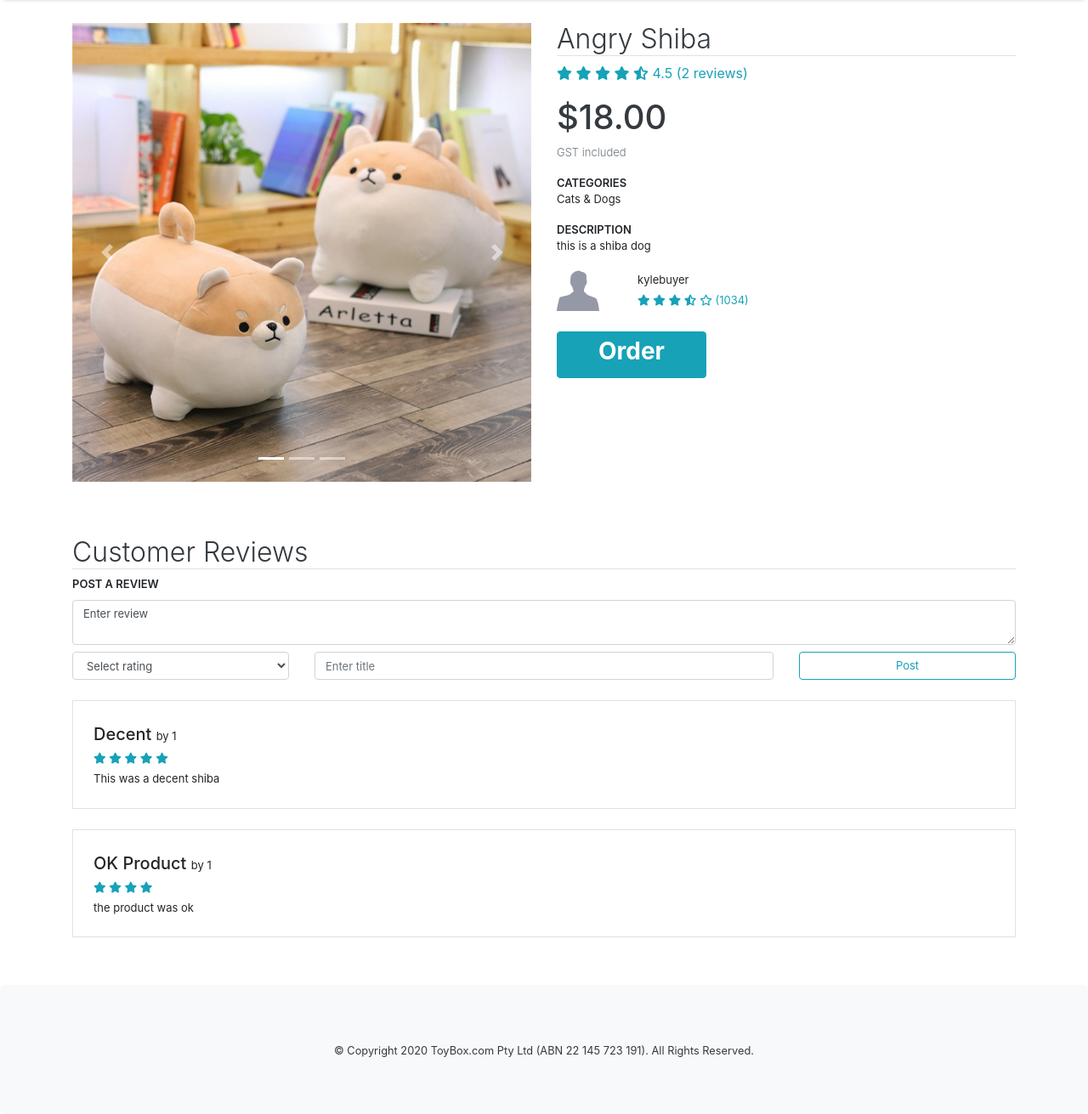
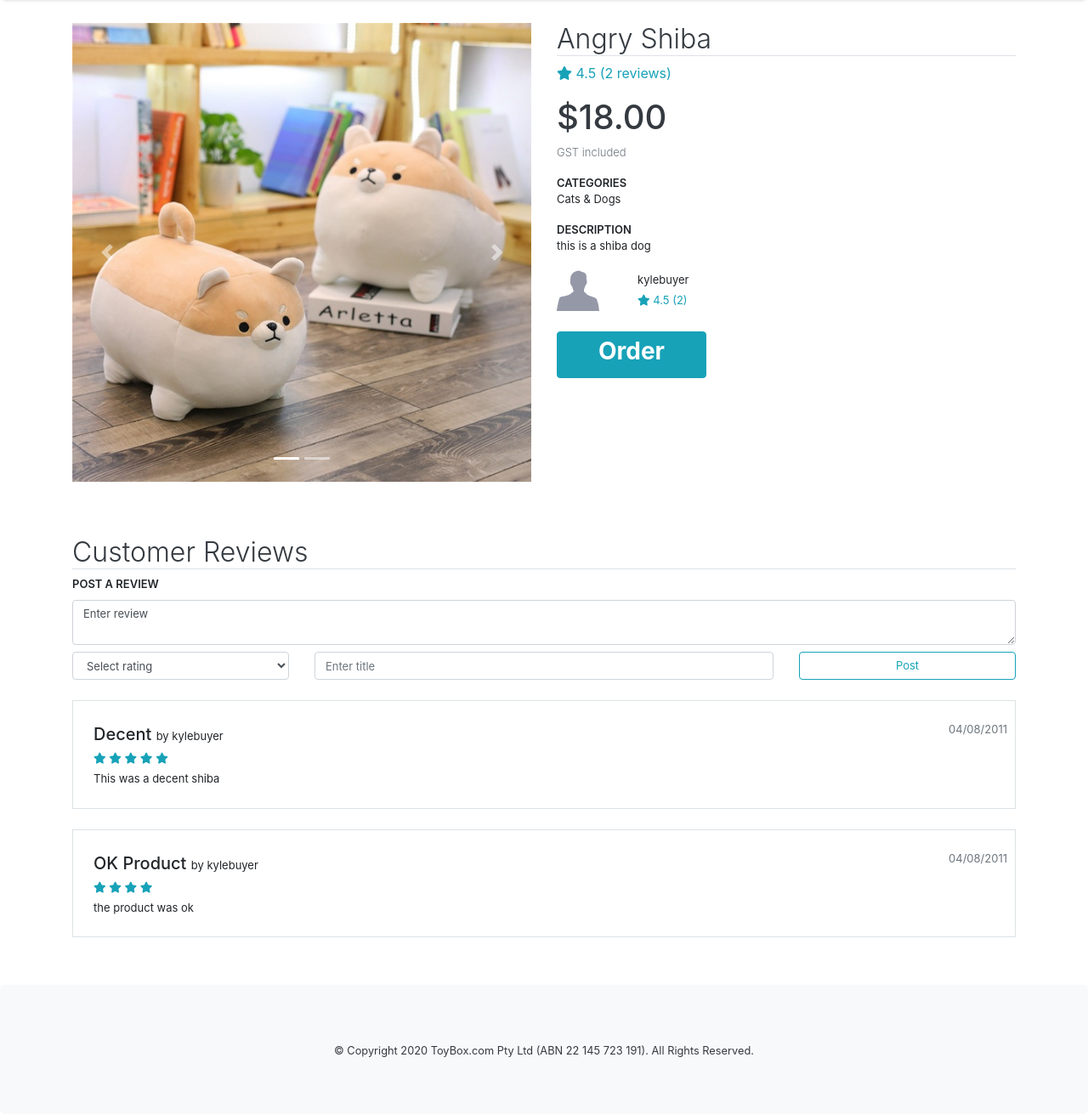
Before and after one commit to johnstonekyle/IAB207, a Flask app: page /product/1 in a window 1280 px wide. Shown: the part 101-1412 px from the top of the page at 85% size. Run offline with Flask 2, Linux system fonts and the light colour scheme; data comes from the database, SQL or seed files in the repository; both versions use the stored data as it was after the commit; some libraries are stand-ins or nearby versions.

Commit message:
completed 'view product' page excluding posting reviews

```diff
--- a/marketplace/products.py
+++ b/marketplace/products.py
@@ -1,6 +1,6 @@
 from flask import Blueprint, render_template, flash, redirect, url_for
 from flask_login import login_required, current_user
-from .models import Product, User
+from .models import Product, User, Comment
 from .forms import AddProductForm
 from werkzeug.utils import secure_filename
 import os
@@ -20,19 +20,34 @@ def view(id):
 
     #get review rating average
     rating = 0
-    index = 0
+    i = 0
     for comment in product.comments:
         rating += comment.rating
-        index += 1
-    if index > 0:
-        rating = round(rating/index, 2)
+        i += 1
+    if i > 0:
+        rating = round(rating/i, 2)
     else:
         rating = 'N/A'
 
     #get seller info
     seller = User.query.filter_by(id=product.seller_id).first()
 
-    return render_template('product.html', product=product, roundedPrice = roundedPrice, rating=rating, reviewCount=index, seller=seller)
+    #get seller avg rating
+    sellerRating = 0
+    j = 0
+    for prod in seller.products:
+        for com in prod.comments:
+            sellerRating += com.rating
+            j += 1
+    if j > 0:
+        sellerRating = round(sellerRating/j, 2)
+    else:
+        sellerRating = 'N/A'
+
+    #get comments with user joined
+    comments = db.session.query(Comment, User).filter_by(product_id=id).outerjoin(User, Comment.user_id == User.id).all()
+
+    return render_template('product.html', product=product, roundedPrice = roundedPrice, rating=rating, reviewCount=i, seller=seller, sellerRating=sellerRating, sellerReviewCount=j, comments=comments)
 
 def check_upload_file(fp, filename):
     #filename = fp.filename
@@ -42,7 +57,7 @@ def check_upload_file(fp, filename):
     #combined base path with image folder and file name
     upload_path = os.path.join(BASE_PATH, 'static/img/products', secure_filename(filename))
     #the path that will be stored and can be used in HTML
-    dp_upload_path = '/static/img/products'+ secure_filename(filename)
+    dp_upload_path = '/static/img/products/'+ secure_filename(filename)
 
     fp.save(upload_path)
     return dp_upload_path
--- a/marketplace/templates/product.html
+++ b/marketplace/templates/product.html
@@ -11,19 +11,27 @@
             <div id="carouselExampleIndicators" class="carousel slide mb-3" data-ride="carousel">
                 <ol class="carousel-indicators">
                     <li data-target="#carouselExampleIndicators" data-slide-to="0" class="active"></li>
+                    {% if product.image_two %}
                     <li data-target="#carouselExampleIndicators" data-slide-to="1"></li>
+                    {% endif %}
+                    {% if product.image_three %}
                     <li data-target="#carouselExampleIndicators" data-slide-to="2"></li>
+                    {% endif %}
                 </ol>
                 <div class="carousel-inner">
                     <div class="carousel-item active">
-                        <img class="d-block w-100" src="../static/img/shiba.jpg" alt="First slide">
+                        <img class="d-block w-100" src="..{{ product.image_one }}" alt="First slide">
                     </div>
+                    {% if product.image_two %}
                     <div class="carousel-item">
-                        <img class="d-block w-100" src="../static/img/shiba2.jpg" alt="Second slide">
+                        <img class="d-block w-100" src="..{{ product.image_two }}" alt="Second slide">
                     </div>
+                    {% endif %}
+                    {% if product.image_three %}
                     <div class="carousel-item">
-                        <img class="d-block w-100" src="../static/img/shiba3.jpg" alt="Third slide">
+                        <img class="d-block w-100" src="..{{ product.image_three }}" alt="Third slide">
                     </div>
+                    {% endif %}
                 </div>
                 <a class="carousel-control-prev" href="#carouselExampleIndicators" role="button" data-slide="prev">
                     <span class="carousel-control-prev-icon" aria-hidden="true"></span>
@@ -40,8 +48,7 @@
         <div class="col-md-6">
             <h2 class="text-dark font-weight-light border-bottom">{{ product.name }}</h2>
             <div class="text-info">
-                <i class="fas fa-star"></i> <i class="fas fa-star"></i> <i class="fas fa-star"></i> <i
-                    class="fas fa-star"></i> <i class="fas fa-star-half-alt"></i> {{ rating }} ({{ reviewCount }} reviews)
+                <i class="fas fa-star"></i> {{ rating }} ({{ reviewCount }} reviews)
             </div>
 
             <h1 class="text-dark mt-3">${{ roundedPrice }}</h1>
@@ -60,14 +67,14 @@
                 <div class="col">
                     <span class="small-font">{{ seller.username }}<br>
                         <span class="text-info">
-                            <i class="fas fa-star"></i> <i class="fas fa-star"></i> <i class="fas fa-star"></i> <i
-                                class="fas fa-star-half-alt"></i> <i class="far fa-star"></i> (1034)
+                            <i class="fas fa-star"></i> {{ sellerRating }} ({{ sellerReviewCount }})
                         </span>
                     </span>
                 </div>
             </div>
 
-            <a class="btn btn-info mt-4 pl-5 pr-5" href="{{ url_for('order.order', id=1) }}">
+            <!-- order button -->
+            <a class="btn btn-info mt-4 pl-5 pr-5" href="{{ url_for('order.order', id=product.id) }}">
                 <h3 class="font-weight-bold">Order</h3>
             </a>
 
@@ -114,29 +121,31 @@
         </div>
     </form>
 
-    {% for comment in product.comments %}
+    {% for comment in comments %}
 
     <!-- review -->
     <div class="mt-4 mb-2 border p-4">
         <div class="row">
             <div class="col review-head">
-                {{ comment.title }} <span class="small-font font-weight-normal">by {{ comment.user_id }}</span>
+                {{ comment[0].title }} <span class="small-font font-weight-normal">by {{ comment[1].username }}</span>
             </div>
+            <div class="text-muted small-font">{{ comment[0].created.strftime("%d/%m/%Y") }}</div>
         </div>
         <div class="row">
             <div class="col">
                 <span class="small-font">
                     <span class="text-info">
-                        {% for i in range(comment.rating|int) %}
+                        {% for i in range(comment[0].rating|int) %}
                             <i class="fas fa-star"></i>
                         {% endfor %}
+
                     </span>
                 </span>
             </div>
         </div>
         <div class="row mt-1">
             <div class="col small-font">
-                {{ comment.text }}
+                {{ comment[0].text }}
             </div>
         </div>
     </div>
```
Also changed, not shown: marketplace/marketplace.sqlite, marketplace/static/img/products/1_Angry_Shiba_primary_shiba.jpg (added), marketplace/static/img/products/1_Angry_Shiba_second_shiba2.jpg (added).
